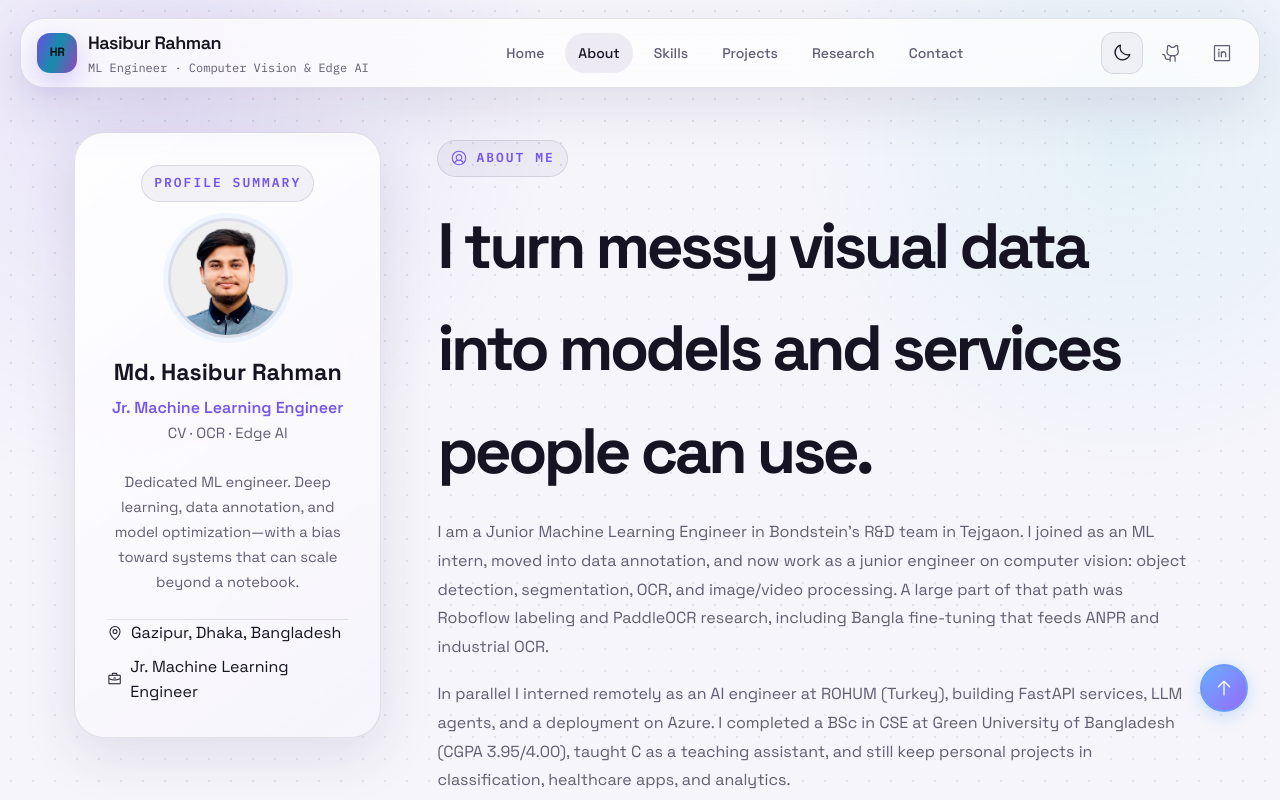
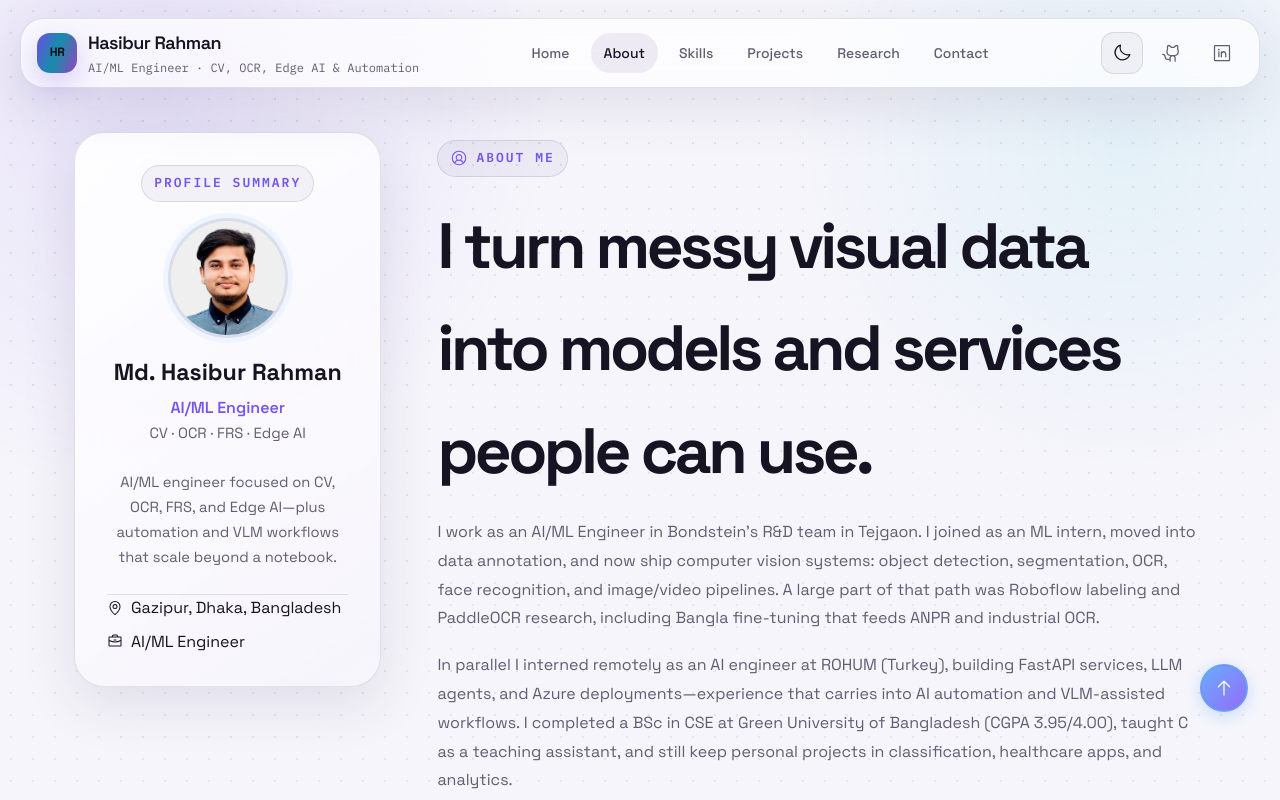
Before and after one commit to Hasibur013/hasib_ML_portfolio, a React (Vite) app: page /about in a window 1280 px wide. Shown: the top 800 px of the page. Built offline with nearby package versions, Linux system fonts and the light colour scheme.

Commit message:
Update profile and content to reflect a transition from Machine Learning Engineer to AI/ML Engineer, enhancing descriptions across multiple components to include face recognition, Edge AI, and AI automation. Adjust SEO metadata and improve clarity in the About and Home pages.

```diff
--- a/index.html
+++ b/index.html
@@ -4,10 +4,10 @@
     <meta charset="utf-8" />
     <meta name="viewport" content="width=device-width, initial-scale=1, viewport-fit=cover" />
 
-    <title>Md. Hasibur Rahman | Machine Learning Engineer</title>
+    <title>Md. Hasibur Rahman | AI/ML Engineer</title>
     <meta
       name="description"
-      content="Junior Machine Learning Engineer specializing in computer vision, OCR, data annotation, and applied AI, with peer-reviewed research in healthcare IoT and phishing detection."
+      content="AI/ML Engineer specializing in computer vision, OCR, face recognition, Edge AI, and AI automation / VLM systems, with peer-reviewed research in healthcare IoT and phishing detection."
     />
     <meta name="author" content="Md. Hasibur Rahman" />
     <link rel="canonical" href="https://hasibur013.github.io/" />
@@ -34,10 +34,10 @@
     </script>
 
     <meta property="og:site_name" content="Md. Hasibur Rahman" />
-    <meta property="og:title" content="Md. Hasibur Rahman | Machine Learning Engineer" />
+    <meta property="og:title" content="Md. Hasibur Rahman | AI/ML Engineer" />
     <meta
       property="og:description"
-      content="Computer vision, OCR, Edge AI, and applied ML research from annotation through deployment."
+      content="Computer vision, OCR, face recognition, Edge AI, and AI automation / VLM systems from annotation through deployment."
     />
     <meta property="og:type" content="website" />
     <meta property="og:image" content="/assets/og-cover.png" />
@@ -45,8 +45,8 @@
     <meta property="og:image:height" content="630" />
 
     <meta name="twitter:card" content="summary_large_image" />
-    <meta name="twitter:title" content="Md. Hasibur Rahman | Machine Learning Engineer" />
-    <meta name="twitter:description" content="Computer vision, OCR, Edge AI, and applied ML research." />
+    <meta name="twitter:title" content="Md. Hasibur Rahman | AI/ML Engineer" />
+    <meta name="twitter:description" content="Computer vision, OCR, FRS, Edge AI, and AI automation / VLM." />
     <meta name="twitter:image" content="/assets/og-cover.png" />
 
     <link rel="preconnect" href="https://fonts.googleapis.com" />
--- a/src/components/About.jsx
+++ b/src/components/About.jsx
@@ -21,16 +21,14 @@ export function AboutCompact() {
             <span className="section-label">
               <Icon name="user" /> About
             </span>
-            <h2 className="section-title">ML engineer building computer vision that holds up in the real world</h2>
+            <h2 className="section-title">AI/ML engineer building vision, OCR, and automation that holds up in production</h2>
             <p>
-              I am Md. Hasibur Rahman, a Junior Machine Learning Engineer at Bondstein Technologies. I care
-              about the full path of a vision system: clean data, a model that generalizes, and a service that
-              operators can trust.
+              I am Md. Hasibur Rahman, an AI/ML Engineer at Bondstein Technologies. I care about the full path
+              of a system: clean data, a model that generalizes, and a service operators can trust.
             </p>
             <p>
-              My work sits in computer vision, OCR, and applied AI—from Roboflow annotation and Bangla
-              PaddleOCR fine-tuning to detection, segmentation, and image/video pipelines on industrial
-              deployments.
+              My focus is computer vision, OCR, face recognition, and Edge AI—with growing work in AI
+              automation, agents, and VLM-assisted verification across industrial and security deployments.
             </p>
             <div className="about-compact-actions">
               <Link to="/about" className="btn btn-primary">
@@ -56,8 +54,8 @@ export default function About() {
             <p className="about-role">{profile.cardRole}</p>
             <p className="about-specialty">{profile.specialty}</p>
             <p className="about-identity-summary">
-              Dedicated ML engineer. Deep learning, data annotation, and model optimization—with a bias toward
-              systems that can scale beyond a notebook.
+              AI/ML engineer focused on CV, OCR, FRS, and Edge AI—plus automation and VLM workflows that scale
+              beyond a notebook.
             </p>
             <ul className="about-identity-facts">
               <li>
@@ -75,17 +73,17 @@ export default function About() {
             </span>
             <h2 className="section-title">I turn messy visual data into models and services people can use.</h2>
             <p>
-              I am a Junior Machine Learning Engineer in Bondstein’s R&D team in Tejgaon. I joined as an ML
-              intern, moved into data annotation, and now work as a junior engineer on computer vision: object
-              detection, segmentation, OCR, and image/video processing. A large part of that path was
-              Roboflow labeling and PaddleOCR research, including Bangla fine-tuning that feeds ANPR and
-              industrial OCR.
+              I work as an AI/ML Engineer in Bondstein’s R&D team in Tejgaon. I joined as an ML intern, moved
+              into data annotation, and now ship computer vision systems: object detection, segmentation, OCR,
+              face recognition, and image/video pipelines. A large part of that path was Roboflow labeling and
+              PaddleOCR research, including Bangla fine-tuning that feeds ANPR and industrial OCR.
             </p>
             <p>
               In parallel I interned remotely as an AI engineer at ROHUM (Turkey), building FastAPI services,
-              LLM agents, and a deployment on Azure. I completed a BSc in CSE at Green University of Bangladesh
-              (CGPA 3.95/4.00), taught C as a teaching assistant, and still keep personal projects in
-              classification, healthcare apps, and analytics.
+              LLM agents, and Azure deployments—experience that carries into AI automation and VLM-assisted
+              workflows. I completed a BSc in CSE at Green University of Bangladesh (CGPA 3.95/4.00), taught C
+              as a teaching assistant, and still keep personal projects in classification, healthcare apps, and
+              analytics.
             </p>
             <p>
               I publish when the work is solid enough to defend. PRALEIT (IEEE SMC 2025, Vienna) studies
--- a/src/components/Highlights.jsx
+++ b/src/components/Highlights.jsx
@@ -7,7 +7,7 @@ export default function Highlights() {
         <div className="section-header">
           <span className="section-label">How I work</span>
           <h2 className="section-title">Focus areas</h2>
-          <p className="section-subtitle">Computer vision, OCR, and applied AI across industry and research</p>
+          <p className="section-subtitle">Computer vision, OCR, FRS, Edge AI, and automation across industry and research</p>
         </div>
 
         <div className="skills-container">
--- a/src/components/Seo.jsx
+++ b/src/components/Seo.jsx
@@ -5,7 +5,7 @@ export default function useSeo({ title, description, path = "/" }) {
   useEffect(() => {
     const fullTitle = title
       ? `${title} | ${profile.name}`
-      : `${profile.name} | Machine Learning Engineer`;
+      : `${profile.name} | AI/ML Engineer`;
     document.title = fullTitle;
 
     const desc = description || profile.seoDescription;
--- a/src/data/site.js
+++ b/src/data/site.js
@@ -2,10 +2,10 @@ export const profile = {
   name: "Md. Hasibur Rahman",
   shortName: "Hasibur Rahman",
   initials: "HR",
-  tagline: "ML Engineer · Computer Vision & Edge AI",
-  role: "Junior Machine Learning Engineer — Computer Vision & Edge AI",
-  cardRole: "Jr. Machine Learning Engineer",
-  specialty: "CV · OCR · Edge AI",
+  tagline: "AI/ML Engineer · CV, OCR, Edge AI & Automation",
+  role: "AI/ML Engineer — Computer Vision, OCR, Face Recognition & Edge AI",
+  cardRole: "AI/ML Engineer",
+  specialty: "CV · OCR · FRS · Edge AI",
   location: "Gazipur, Dhaka, Bangladesh",
   cardLocation: "Gazipur, Bangladesh",
   email: "mlengr.hasibur@gmail.com",
@@ -21,18 +21,18 @@ export const profile = {
   identityId: "HR · ML · 2026",
   photo: "/assets/images/profile.png",
   heroRoles: [
-    "Computer Vision Engineer",
-    "OCR & Annotation Specialist",
-    "Applied ML Engineer",
-    "AI Systems Builder",
+    "Computer Vision & Edge AI Specialist",
+    "OCR & Face Recognition Engineer",
+    "AI Automation & VLM Systems",
+    "Applied AI/ML Engineer",
   ],
   subtitle:
-    "I am a Junior Machine Learning Engineer focused on computer vision, OCR, and applied AI. I work through the full path from data annotation and model training to APIs and deployment, and I publish research in healthcare IoT and security.",
-  badge: "Available for AI/ML & Computer Vision opportunities",
+    "AI/ML Engineer specializing in computer vision, OCR, face recognition, and Edge AI — with growing work in AI automation, voice agents, and VLM-assisted pipelines from data to deployment.",
+  badge: "Available for AI/ML, Computer Vision & Automation roles",
   footerBlurb:
-    "Junior Machine Learning Engineer building computer vision, OCR, and applied AI systems. Open to collaborations and opportunities.",
+    "AI/ML Engineer building computer vision, OCR, face recognition, Edge AI, and automation systems. Open to collaborations and opportunities.",
   seoDescription:
-    "Junior Machine Learning Engineer specializing in computer vision, OCR, data annotation, and applied AI, with peer-reviewed research in healthcare IoT and phishing detection.",
+    "AI/ML Engineer specializing in computer vision, OCR, face recognition, Edge AI, and AI automation / VLM systems, with peer-reviewed research in healthcare IoT and phishing detection.",
 };
 
 export const navLinks = [
@@ -58,7 +58,9 @@ export const techStack = [
   "OpenCV",
   "PaddleOCR",
   "YOLO",
+  "InsightFace",
   "FastAPI",
+  "Ollama / VLM",
   "Roboflow",
   "MLflow",
 ];
@@ -66,23 +68,23 @@ export const techStack = [
 export const heroFocus = [
   {
     title: "Computer Vision Systems",
-    text: "Detection, tracking, OCR, ANPR, face recognition, pose analysis, and multi-camera video analytics.",
+    text: "Detection, tracking, OCR, ANPR, pose analysis, and multi-camera video analytics for production floors and security.",
+  },
+  {
+    title: "OCR, FRS & Edge AI",
+    text: "Bangla/industrial OCR, face recognition identity review, and Jetson / TensorRT edge deployment.",
+  },
+  {
+    title: "AI Automation & Agents",
+    text: "API-first services, RAG/agent workflows, and VLM verification for policy, HR, and safety use cases.",
   },
   {
     title: "Model Engineering",
     text: "Dataset curation, annotation, training, evaluation, and reproducible experimentation with PyTorch and PaddleOCR.",
   },
   {
-    title: "OCR & Annotation",
-    text: "Roboflow labeling workflows and PaddleOCR fine-tuning for Bangla and industrial text recognition.",
-  },
-  {
-    title: "MLOps & Data Engineering",
-    text: "Annotation pipelines, experiment tracking with MLflow, validation, and delivery of trained models.",
-  },
-  {
     title: "Systems Engineering",
-    text: "FastAPI services, LLM agents, Azure VM deployment, and API-integrated production workflows.",
+    text: "FastAPI services, LLM/VLM agents, Azure VM deployment, and API-integrated production workflows.",
   },
   {
     title: "Research & Evaluation",
--- a/src/pages/AboutPage.jsx
+++ b/src/pages/AboutPage.jsx
@@ -10,7 +10,7 @@ export default function AboutPage() {
   useSeo({
     title: "About",
     description:
-      "Junior Machine Learning Engineer at Bondstein working on computer vision, OCR, and applied AI, with research in healthcare IoT and phishing detection.",
+      "AI/ML Engineer at Bondstein specializing in computer vision, OCR, face recognition, Edge AI, and AI automation / VLM systems, with research in healthcare IoT and phishing detection.",
     path: "/about",
   });
 
--- a/src/pages/Home.jsx
+++ b/src/pages/Home.jsx
@@ -12,7 +12,7 @@ export default function Home() {
   useSeo({
     title: "",
     description:
-      "Junior Machine Learning Engineer building computer vision, OCR, and applied AI systems, with peer-reviewed work in healthcare IoT and phishing detection.",
+      "AI/ML Engineer specializing in computer vision, OCR, face recognition, Edge AI, and AI automation / VLM systems, with peer-reviewed work in healthcare IoT and phishing detection.",
     path: "/",
   });
 
```
